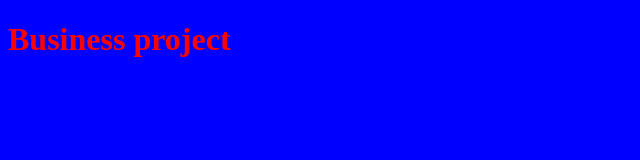
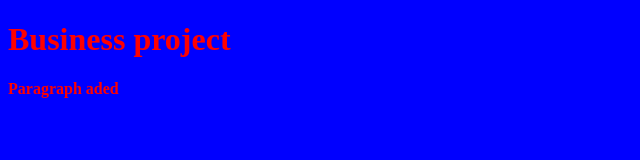
Before and after one commit to 1hugogg99/CursoGIT, a plain HTML site: page index.html in a window 1280 px wide. Shown: the whole page, without its empty margins (0-640 px from the left). Drawn offline with Linux system fonts and the light colour scheme.

Commit message:
Update index.html

```diff
--- a/index.html
+++ b/index.html
@@ -9,5 +9,6 @@
 </head>
 <body>
 <h1>Business project</h1>
+    <p>Paragraph aded<p>
 </body>
 </html>
```
